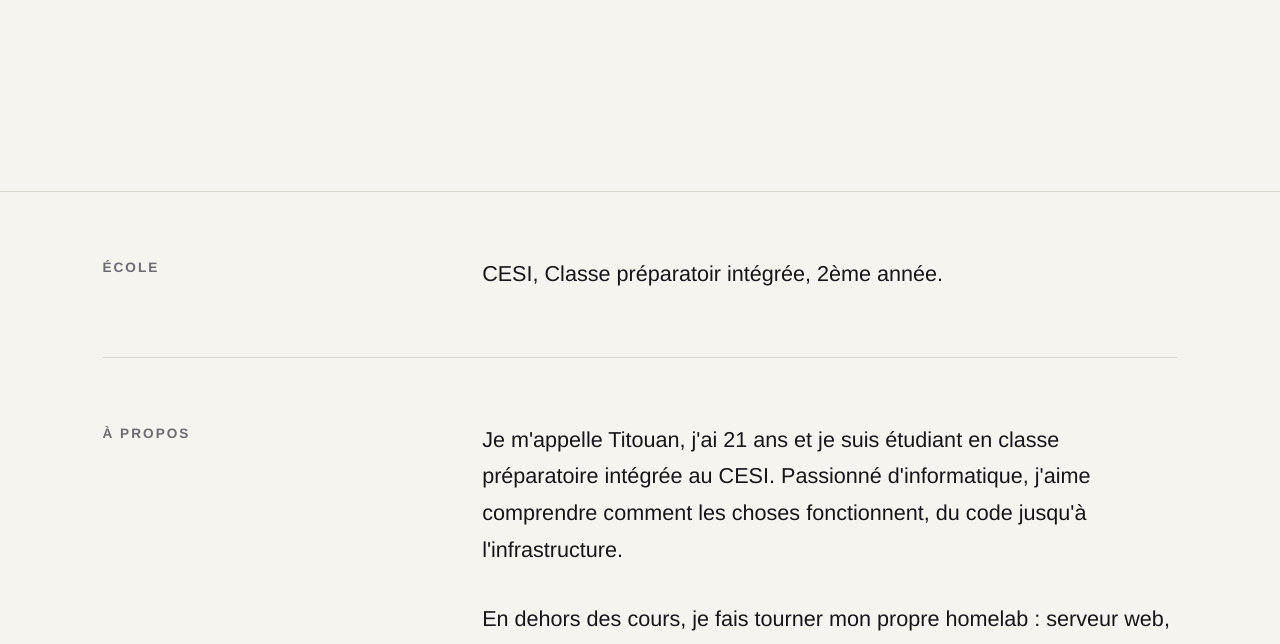
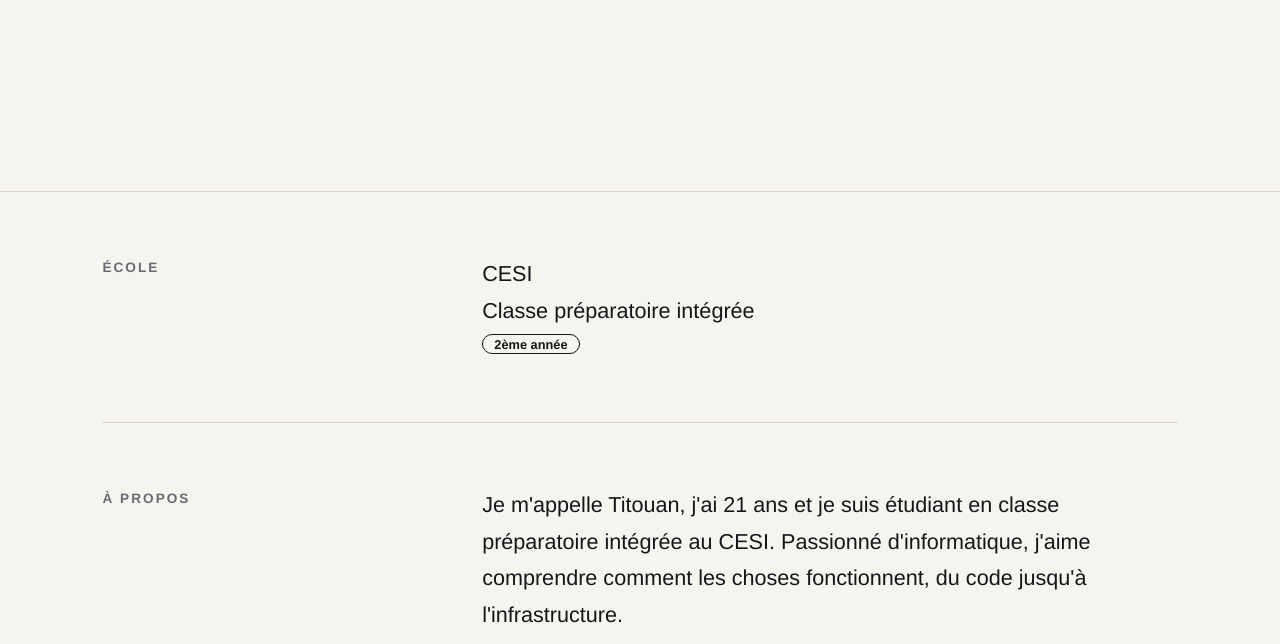
Before and after one commit to titouandup/titouandup.github.io, a plain HTML site: page index.html in a window 1280 px wide. Shown: the part 448-1092 px from the top of the page. Drawn offline with Linux system fonts and the light colour scheme.

Commit message:
amélioration partie école, agrandissement nom, création badge

```diff
--- a/index.html
+++ b/index.html
@@ -15,7 +15,11 @@
     <main>
       <section id="ecole">
         <h2>École</h2>
-        <p>CESI, Classe préparatoir intégrée, 2ème année.</p>
+        <div class="ecole-carte">
+          <p class="ecole-nom">CESI</p>
+          <p class="ecole-formation">Classe préparatoire intégrée</p>
+          <span class="badge">2ème année</span>
+        </div>
       </section>
 
       <section id="a-propos">
```
